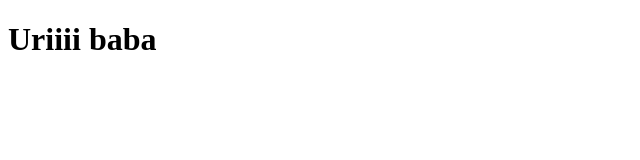
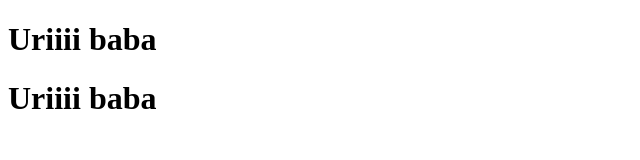
Before and after one commit to rafay2950/rafay, a plain HTML site: page index.html in a window 1280 px wide. Shown: the whole page, without its empty margins (0-640 px from the left). Drawn offline with Linux system fonts and the light colour scheme.

Commit message:
start
hi

```diff
--- a/index.html
+++ b/index.html
@@ -7,5 +7,6 @@
 </head>
 <body>
     <h1>Uriiii baba</h1>
+    <h1>Uriiii baba</h1>
 </body>
 </html>
```
